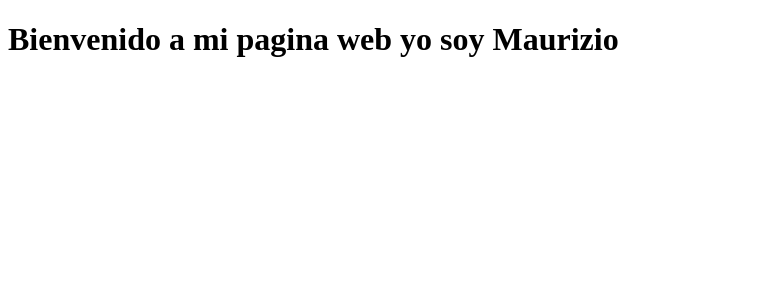
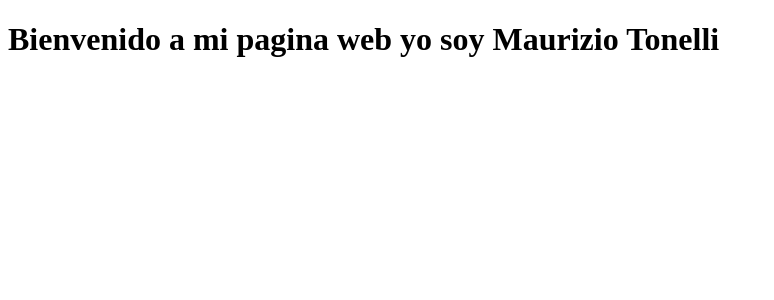
Before and after one commit to MaurizioTonelli/maurizio-tonelli-com, an Angular app: page / in a window 1280 px wide. Shown: the top 300 px of the page, without its empty margins (0-774 px from the left). Built offline with nearby package versions, Linux system fonts and the light colour scheme.

Commit message:
Test Netlify CI/CD

```diff
--- a/src/app/app.component.html
+++ b/src/app/app.component.html
@@ -1 +1 @@
-<h1>Bienvenido a mi pagina web yo soy Maurizio</h1>
+<h1>Bienvenido a mi pagina web yo soy Maurizio Tonelli</h1>
```
